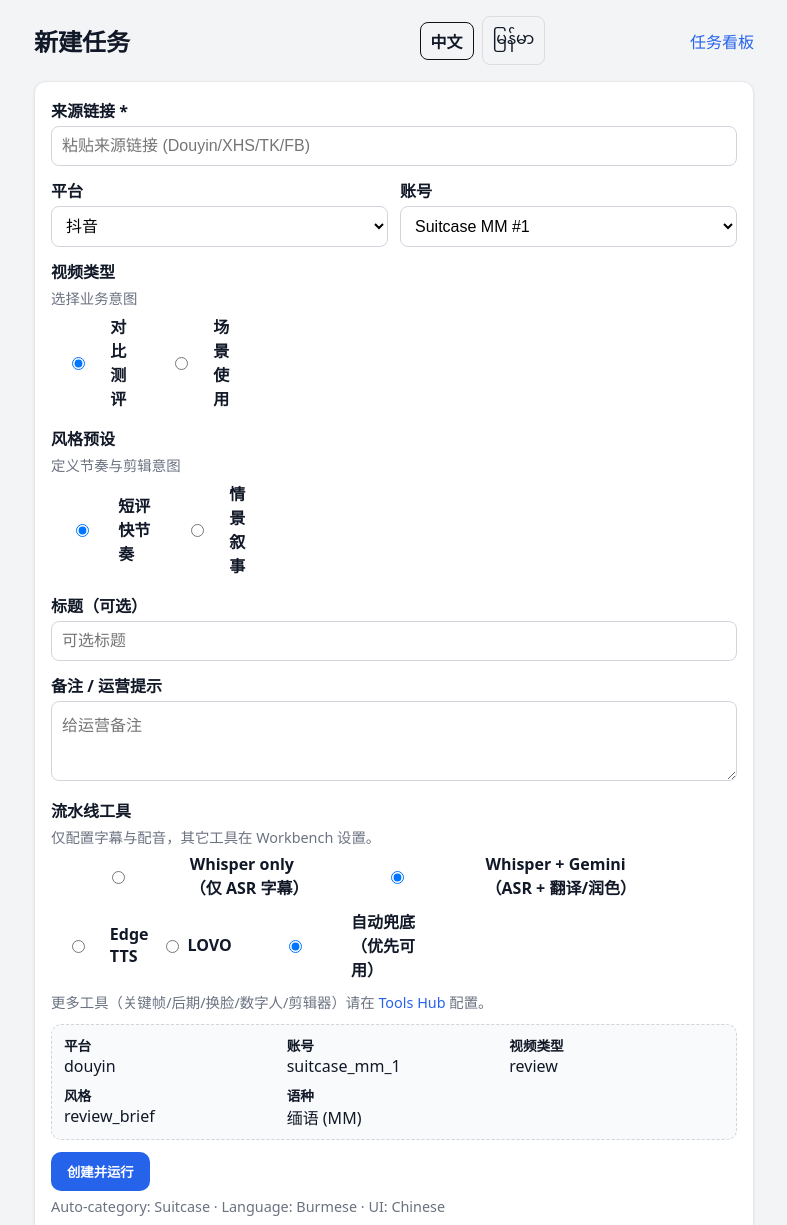
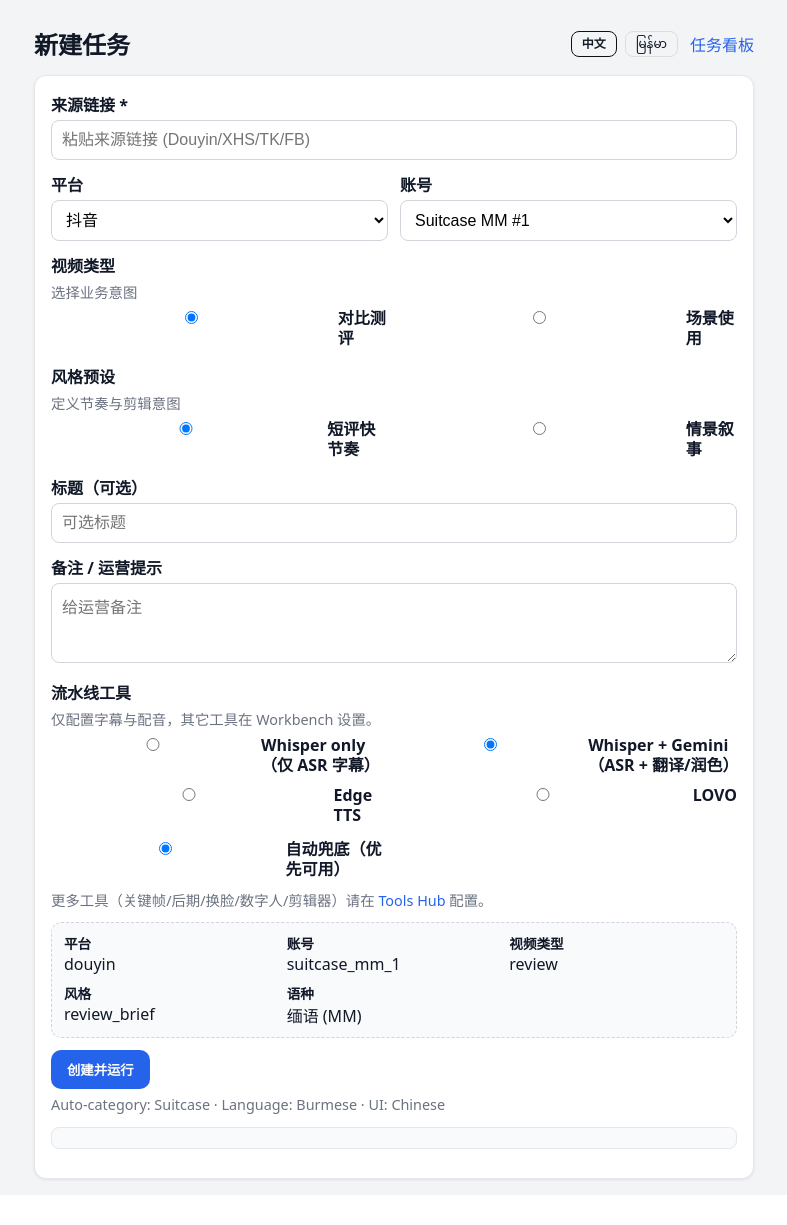
Before and after one commit to zhaojfifa/shortvideo-v1-capcut, a Python web app: template gateway/app/templates/tasks_new.html in a window 1280 px wide. Shown: the top 1225 px of the page, without its empty margins (246-1033 px from the left). After the commit the page ends 1182 px from the top, so only its background shows below. Run offline with Jinja, Linux system fonts and the light colour scheme; the template is opened without the code that fills it, so the values that code supplies are empty.

Commit message:
fix(v1.85): polish topbar + language tabs sizing; fix tasks/new option layout; remove scenes mixed notes

```diff
--- /dev/null
+++ b/gateway/app/static/css/ui_v185.css
@@ -0,0 +1,22 @@
+/* v1.85 UI polish: topbar + language tabs + form grids */
+.topbar{display:flex;align-items:center;justify-content:space-between;gap:16px;margin:10px 0 14px 0;}
+.topbar-left{display:flex;align-items:baseline;gap:12px;min-width:220px;}
+.topbar-mid{display:flex;align-items:center;gap:10px;flex:1;justify-content:center;}
+.topbar-right{display:flex;align-items:center;gap:12px;justify-content:flex-end;flex-wrap:nowrap;}
+
+.lang-tabs{display:flex;gap:8px;align-items:center;}
+.lang-tab{padding:6px 10px;border:1px solid #ddd;border-radius:8px;text-decoration:none;color:inherit;font-size:12px;line-height:1;}
+.lang-tab.active{border-color:#111;font-weight:600;}
+
+.actions{display:flex;align-items:center;gap:10px;flex-wrap:nowrap;}
+.actions .btn{white-space:nowrap;}
+
+.form-row{display:flex;gap:12px;align-items:flex-start;}
+.form-row > label{min-width:110px;white-space:nowrap;}
+.form-row .field{flex:1;min-width:0;}
+
+.option-grid{display:grid;gap:10px;grid-template-columns:repeat(2,minmax(180px,1fr));}
+@media (max-width: 860px){ .option-grid{grid-template-columns:1fr;} }
+
+.option-item{display:flex;gap:8px;align-items:flex-start;}
+.option-item .opt-text{white-space:normal;line-height:1.25;}
--- a/gateway/app/templates/pipeline_lab.html
+++ b/gateway/app/templates/pipeline_lab.html
@@ -5,6 +5,7 @@
   <meta name="viewport" content="width=device-width, initial-scale=1.0" />
   <title>Pipeline Lab</title>
   <link rel="stylesheet" href="/static/pipeline_lab.css" />
+  <link rel="stylesheet" href="/static/css/ui_v185.css">
 </head>
 <body>
   <div class="page">
--- a/gateway/app/templates/task_publish_hub.html
+++ b/gateway/app/templates/task_publish_hub.html
@@ -10,6 +10,7 @@
   <link rel="stylesheet" href="https://fonts.googleapis.com/css2?family=Noto+Sans+Myanmar:wght@400;600;700&display=swap" />
   <link rel="stylesheet" href="/static/pipeline_lab.css" />
   <link rel="stylesheet" href="/static/i18n.css" />
+  <link rel="stylesheet" href="/static/css/ui_v185.css">
   <style>
     :root { color-scheme: light; }
     body {
--- a/gateway/app/templates/tasks_new.html
+++ b/gateway/app/templates/tasks_new.html
@@ -6,6 +6,7 @@
   <title>新建任务 - ShortVideo</title>
   <link rel="stylesheet" href="https://fonts.googleapis.com/css2?family=Noto+Sans+Myanmar:wght@400;600;700&display=swap" />
   <link rel="stylesheet" href="/static/i18n.css" />
+  <link rel="stylesheet" href="/static/css/ui_v185.css">
   <style>
     :root { color-scheme: light; }
     body {
@@ -15,7 +16,7 @@
       color: #111827;
     }
     .page { max-width: 720px; margin: 0 auto; }
-    header { display: flex; align-items: center; justify-content: space-between; margin-bottom: 16px; }
+    header { margin-bottom: 16px; }
     h1 { margin: 0; font-size: 1.5rem; font-weight: 700; }
     a { color: #2563eb; text-decoration: none; }
     a:hover { text-decoration: underline; }
@@ -86,10 +87,17 @@
 </head>
 <body>
   <div class="page">
-    <header>
-      <h1 data-i18n="ui.tasks.new">新建任务</h1>
-      {% include "_lang_tabs.html" %}
-      <a href="/tasks" data-i18n="ui.tasks.board">任务看板</a>
+    <header class="topbar">
+      <div class="topbar-left">
+        <h1 data-i18n="ui.tasks.new">新建任务</h1>
+      </div>
+      <div class="topbar-mid"></div>
+      <div class="topbar-right">
+        {% include "_lang_tabs.html" %}
+        <div class="actions">
+          <a href="/tasks" data-i18n="ui.tasks.board">任务看板</a>
+        </div>
+      </div>
     </header>
 
     <main class="card">
@@ -121,18 +129,30 @@
         <div class="field">
           <label>视频类型</label>
           <div class="muted t-secondary">选择业务意图</div>
-          <div class="radio-group" style="margin-top:6px;">
-            <label class="radio"><input type="radio" name="video_type" value="review" checked /> 对比测评</label>
-            <label class="radio"><input type="radio" name="video_type" value="scenario" /> 场景使用</label>
+          <div class="option-grid" style="margin-top:6px;">
+            <label class="option-item">
+              <input type="radio" name="video_type" value="review" checked />
+              <span class="opt-text">对比测评</span>
+            </label>
+            <label class="option-item">
+              <input type="radio" name="video_type" value="scenario" />
+              <span class="opt-text">场景使用</span>
+            </label>
           </div>
         </div>
 
         <div class="field">
           <label>风格预设</label>
           <div class="muted t-secondary">定义节奏与剪辑意图</div>
-          <div class="radio-group" style="margin-top:6px;">
-            <label class="radio"><input type="radio" name="style_preset" value="review_brief" checked /> 短评快节奏</label>
-            <label class="radio"><input type="radio" name="style_preset" value="scenario_story" /> 情景叙事</label>
+          <div class="option-grid" style="margin-top:6px;">
+            <label class="option-item">
+              <input type="radio" name="style_preset" value="review_brief" checked />
+              <span class="opt-text">短评快节奏</span>
+            </label>
+            <label class="option-item">
+              <input type="radio" name="style_preset" value="scenario_story" />
+              <span class="opt-text">情景叙事</span>
+            </label>
           </div>
         </div>
 
@@ -149,14 +169,29 @@
         <div class="field" id="pipeline-tools">
           <label>流水线工具</label>
           <div class="muted">仅配置字幕与配音，其它工具在 Workbench 设置。</div>
-          <div class="radio-group" style="margin-top:6px;">
-            <label class="radio"><input type="radio" name="subtitles_mode" value="whisper-only" /> Whisper only（仅 ASR 字幕）</label>
-            <label class="radio"><input type="radio" name="subtitles_mode" value="whisper+gemini" checked /> Whisper + Gemini（ASR + 翻译/润色）</label>
+          <div class="option-grid" style="margin-top:6px;">
+            <label class="option-item">
+              <input type="radio" name="subtitles_mode" value="whisper-only" />
+              <span class="opt-text">Whisper only（仅 ASR 字幕）</span>
+            </label>
+            <label class="option-item">
+              <input type="radio" name="subtitles_mode" value="whisper+gemini" checked />
+              <span class="opt-text">Whisper + Gemini（ASR + 翻译/润色）</span>
+            </label>
           </div>
-          <div class="radio-group" style="margin-top:6px;">
-            <label class="radio"><input type="radio" name="dub_mode" value="edge" /> Edge TTS</label>
-            <label class="radio"><input type="radio" name="dub_mode" value="lovo" /> LOVO</label>
-            <label class="radio"><input type="radio" name="dub_mode" value="auto-fallback" checked /> 自动兜底（优先可用）</label>
+          <div class="option-grid" style="margin-top:6px;">
+            <label class="option-item">
+              <input type="radio" name="dub_mode" value="edge" />
+              <span class="opt-text">Edge TTS</span>
+            </label>
+            <label class="option-item">
+              <input type="radio" name="dub_mode" value="lovo" />
+              <span class="opt-text">LOVO</span>
+            </label>
+            <label class="option-item">
+              <input type="radio" name="dub_mode" value="auto-fallback" checked />
+              <span class="opt-text">自动兜底（优先可用）</span>
+            </label>
           </div>
           <div class="muted" style="margin-top:6px;">更多工具（关键帧/后期/换脸/数字人/剪辑器）请在 <a href="/tools/hub">Tools Hub</a> 配置。</div>
         </div>
--- a/gateway/app/templates/tool_detail.html
+++ b/gateway/app/templates/tool_detail.html
@@ -4,6 +4,7 @@
   <meta charset="utf-8" />
   <meta name="viewport" content="width=device-width, initial-scale=1" />
   <title>工具详情</title>
+  <link rel="stylesheet" href="/static/css/ui_v185.css">
   <style>
     :root { color-scheme: light; }
     body {
--- a/gateway/app/templates/tools_hub.html
+++ b/gateway/app/templates/tools_hub.html
@@ -4,6 +4,7 @@
   <meta charset="utf-8" />
   <meta name="viewport" content="width=device-width, initial-scale=1" />
   <title>Tools Hub</title>
+  <link rel="stylesheet" href="/static/css/ui_v185.css">
   <style>
     :root { color-scheme: light; }
     body {
```
Also changed, not shown: gateway/app/templates/_topbar.html (added, +17 -0 lines), gateway/app/templates/task_workbench.html (+10 -19 lines), gateway/app/templates/tasks.html (+18 -51 lines), gateway/app/templates/tasks_board.html (+13 -11 lines).
